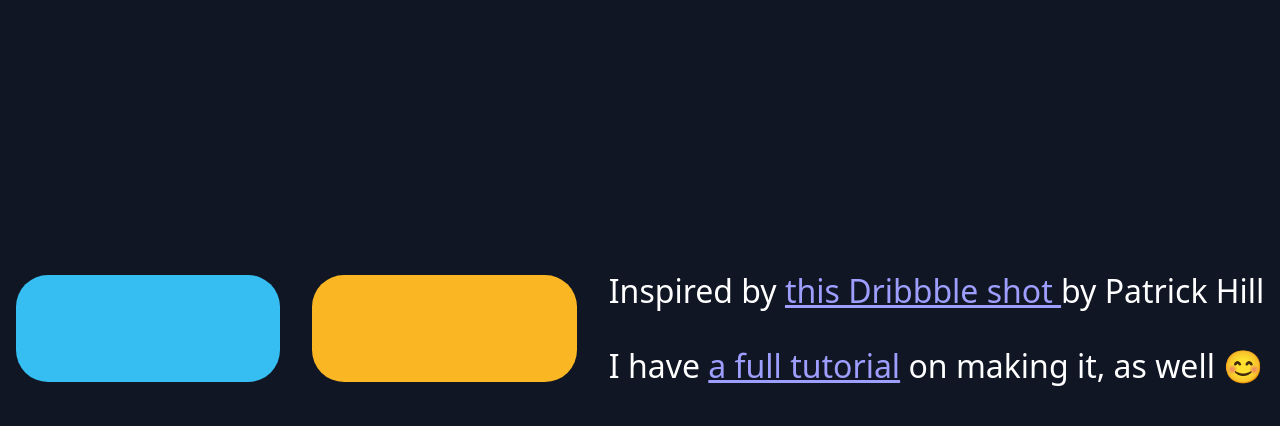
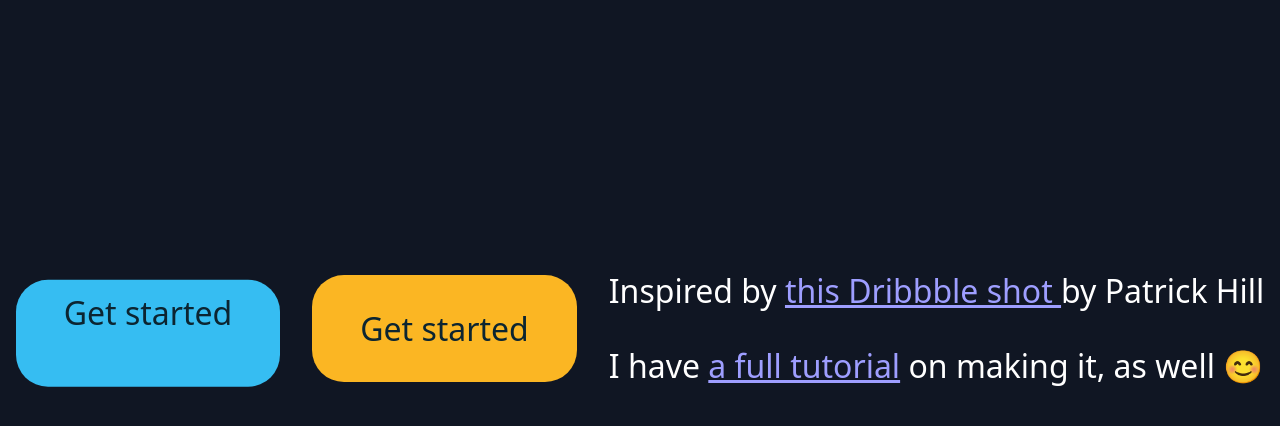
Before and after one commit to Annie-Huang/glass-buttons, a website: page index.html in a window 1280 px wide. In both pictures the pointer is over the button 147 px from the left and 328 px from the top of the page. Drawn offline with Linux system fonts and the light colour scheme.

Commit message:
Move the top layer up and bottom layer down when it's on hover

```diff
--- a/style.css
+++ b/style.css
@@ -34,9 +34,20 @@ body {
   &::after {
     content: '';
     position: absolute;
+    z-index: -1; /* so we can see the button text */
     inset: 0;
     border-radius: inherit;
     background-color: var(--_surface);
+  }
+
+  /* Move the top layer up and bottom layer down when it's on hover */
+  &:hover,
+  &:focus-visible {
+    translate: 0 -0.5rem;
+
+    &::after {
+      translate: 0 0.65rem;
+    }
   }
 }
 
```
